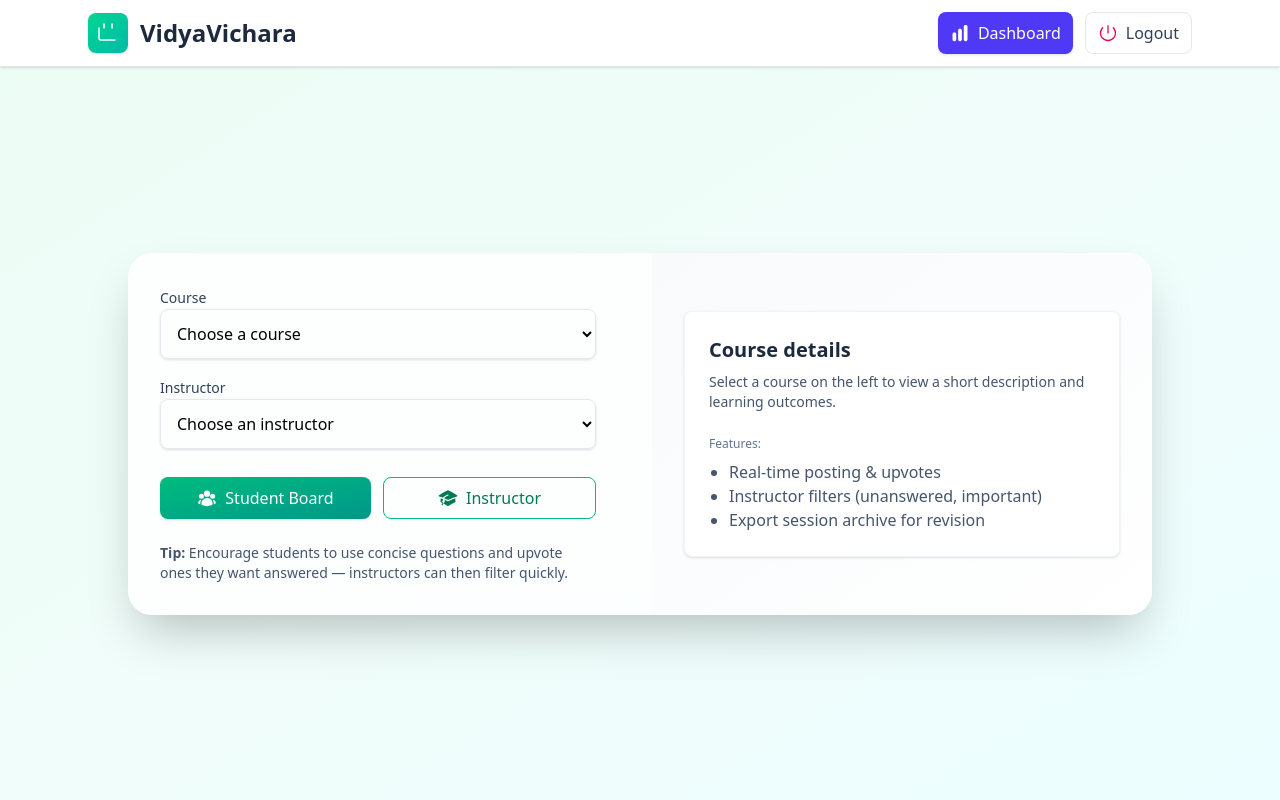
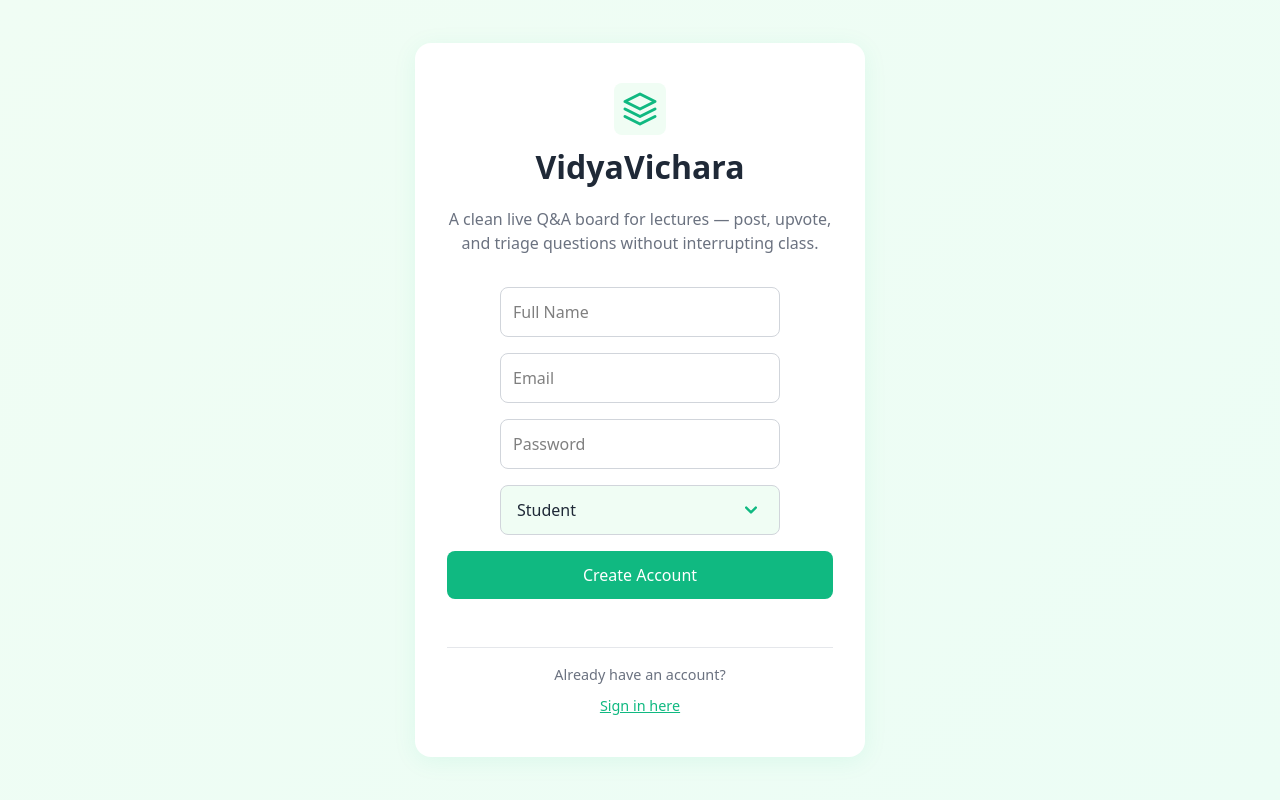
Before and after one commit to geethamGT3RS/VidyaVichar, a React (Vite) app in the folder Frontend/: page / in a window 1280 px wide. Built offline with nearby package versions, Linux system fonts and the light colour scheme.

Commit message:
Update App.jsx

```diff
--- a/Frontend/src/App.jsx
+++ b/Frontend/src/App.jsx
@@ -3,15 +3,24 @@ import { BrowserRouter as Router, Routes, Route } from "react-router-dom";
 import WelcomePage from "./components/WelcomePage";
 import StudentQuestions from "./components/StudentPage";
 import InstructorPage from "./components/InstructorPage";
-
+import UserAuth from './components/UserAuth'
+import OTPVerification from './components/OTPVerification'
+import Login from './components/Login'
+import ForgotPassword from './components/ForgotPassword';
+import ResetPassword from './components/ResetPassword';
 export default function App() {
   return (
     <Router>
       <Routes>
-        <Route path="/" element={<WelcomePage />} />
         <Route path="/student/:courseId/:instrId" element={<StudentQuestions />} />
         <Route path="/instructor/:courseId/:instrId" element={<InstructorPage />} />
-      </Routes>
+        <Route path="/" element={<UserAuth/>}/>
+        <Route path="/login" element={<Login/>} />
+       <Route path="/getotp" element={<OTPVerification/>} />
+       <Route path="/welcome" element={<WelcomePage/>} />
+       <Route path="/forgetpasswordotp" element={<ForgotPassword/>}/>
+       <Route path="/resetpassword" element={<ResetPassword/>}/>
+       </Routes>
     </Router>
   );
 }
```
